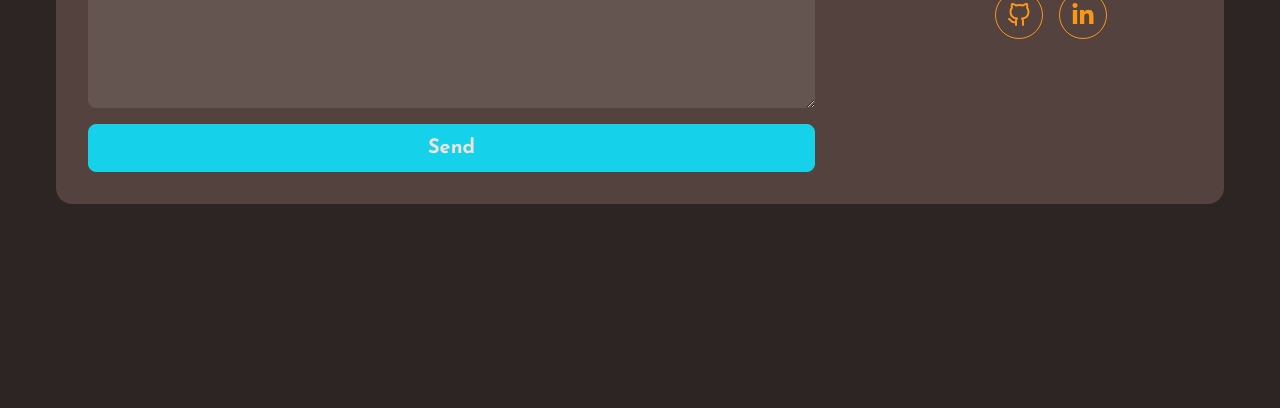
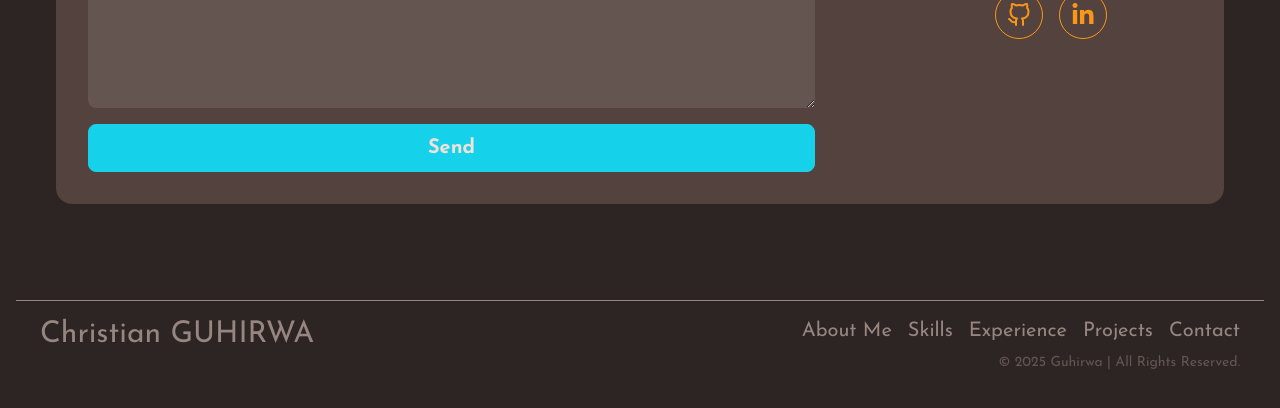
Before and after one commit to Guhirwa/Guhirwa-Portfolio, a React (Vite) app: page / in a window 1280 px wide. Shown: the part 4058-4466 px from the top of the page. Built offline with nearby package versions, Linux system fonts and the light colour scheme.

Commit message:
Working footer

```diff
--- a/src/App.jsx
+++ b/src/App.jsx
@@ -10,6 +10,7 @@
 import ExperienceMain from './components/experienceSection/ExperienceMain'
 import ProjectsMain from './components/projectsSection/ProjectsMain'
 import ContactMeMain from './components/contactMeSection/ContactMeMain'
+import FooterMain from './components/footer/FooterMain'
 
 const App = () => {
   return (
@@ -23,6 +24,7 @@
       <ExperienceMain />
       <ProjectsMain />
       <ContactMeMain />
+      <FooterMain />
       <HelperSection />
     </main>
   )
--- /dev/null
+++ b/src/components/footer/FooterMain.jsx
@@ -0,0 +1,31 @@
+import React from 'react'
+
+const FooterMain = () => {
+
+    const links = [
+    { link: "About Me", section: "about" },
+    { link: "Skills", section: "skills" },
+    { link: "Experience", section: "experience" },
+    { link: "Projects", section: "projects" },
+    { link: "Contact", section: "contact" },
+]
+
+  return (
+    <div className='px-4'>
+        <div className='w-full h-[1px] bg-light-grey mt-24'></div>
+        <div className='md:flex sm:hiddne justify-between mt-4 max-w-[1200px] mx-auto'>
+            <p className='text-3xl text-light-grey'>Christian GUHIRWA</p>
+            <ul className='flex gap-4 text-light-grey text-xl'>
+                {links.map((link, index) => {
+                    return <li key={index}>
+                        <a className='hover:text-white transition-all duration-500 cursor-pointer' href="">{link.link}</a>
+                    </li>
+                })}
+            </ul>
+        </div>
+        <p className='max-w-[1200px] mx-auto text-right mb-12 text-sm text-light-brown'>© 2025 Guhirwa | All Rights Reserved.</p>
+    </div>
+  )
+}
+
+export default FooterMain
```
